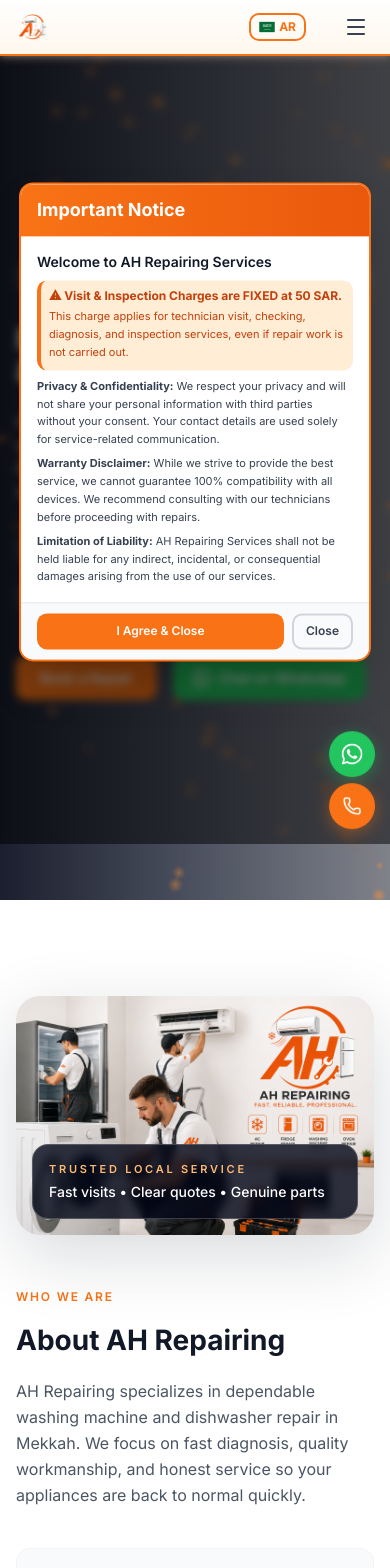
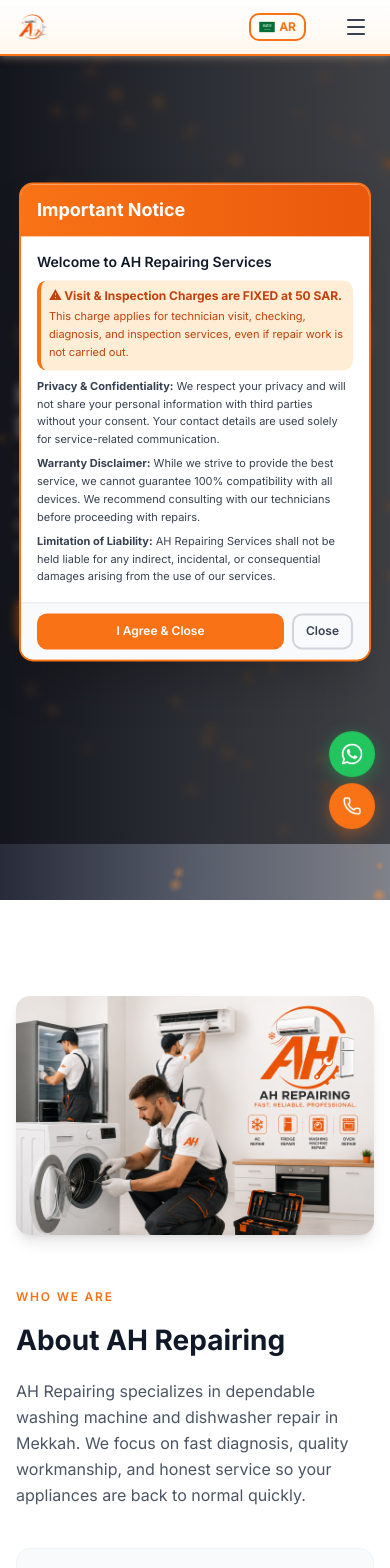
Before and after one commit to AHrepairing/ahrepairing.github.io, a React (Vite) app in the folder app/: page / in a window 390 px wide. Shown: the top 1568 px of the page. Built offline with nearby package versions, Linux system fonts and the light colour scheme.

Commit message:
new chnages applied

```diff
--- a/app/src/sections/AboutSection.tsx
+++ b/app/src/sections/AboutSection.tsx
@@ -13,15 +13,9 @@
             <img
               src="/about-image.png"
               alt="Technician repairing a smartphone"
-              className="w-full rounded-[24px] object-contain shadow-[0_20px_70px_rgba(15,23,42,0.16)]"
+              className="w-full rounded-xl object-contain shadow-lg"
               loading="lazy"
             />
-            <div className="absolute bottom-4 left-4 right-4 rounded-2xl border border-white/20 bg-slate-950/80 p-4 text-white backdrop-blur-sm">
-              <p className="text-[11px] font-semibold uppercase tracking-[0.25em] text-orange-300">
-                {t('about.badge')}
-              </p>
-              <p className="mt-1 text-sm font-medium">{t('about.badgeText')}</p>
-            </div>
           </div>
 
           {/* Content */}
--- a/app/src/sections/HeroSection.tsx
+++ b/app/src/sections/HeroSection.tsx
@@ -1,50 +1,32 @@
 import ParticleCanvas from './ParticleCanvas'
-import { Clock3, MapPin, ShieldCheck } from 'lucide-react'
 import { useTranslation } from 'react-i18next'
 
 export default function HeroSection() {
   const { t } = useTranslation()
 
-  const trustPoints = [
-    { key: 'hero.trust1', icon: ShieldCheck },
-    { key: 'hero.trust2', icon: Clock3 },
-    { key: 'hero.trust3', icon: MapPin },
-  ]
-
   return (
     <section id="home" className="relative min-h-[100dvh] overflow-hidden flex items-center">
-      <div className="absolute inset-0 bg-gradient-to-r from-slate-950/90 via-slate-900/75 to-slate-950/50" />
+      <div className="absolute inset-0 bg-gradient-to-r from-slate-950/85 via-slate-900/70 to-slate-950/50" />
 
       <div className="absolute inset-0">
         <ParticleCanvas />
       </div>
 
-      <div className="relative z-10 max-w-[1200px] mx-auto px-4 sm:px-6 lg:px-8 py-12 sm:py-20 w-full">
-        <div className="max-w-[680px]">
-          <span className="inline-flex items-center rounded-full border border-orange-400/30 bg-white/10 px-3 py-1 text-[11px] font-semibold uppercase tracking-[0.25em] text-orange-300 backdrop-blur-sm">
+      {/* Content */}
+        <div className="relative z-10 max-w-[1200px] mx-auto px-4 sm:px-6 lg:px-8 py-12 sm:py-20 w-full">
+        <div className="max-w-[600px]">
+          <span className="inline-flex items-center rounded-full border border-orange-400/30 bg-white/10 px-3 py-1.5 text-[11px] font-semibold uppercase tracking-[0.25em] text-orange-300 backdrop-blur-sm mb-5">
             <span className="mr-2 h-2 w-2 rounded-full bg-orange-400" />
             {t('hero.subtitle')}
           </span>
 
-          <h1 className="mt-6 text-white font-bold leading-[1.08]" style={{ fontSize: 'clamp(30px, 5vw, 66px)' }}>
+          <h1 className="text-white font-bold leading-[1.1]" style={{ fontSize: 'clamp(28px, 5vw, 64px)' }}>
             {t('hero.title')}
           </h1>
 
-          <p className="mt-6 text-sm sm:text-lg text-white/90 max-w-[560px] leading-relaxed">
+          <p className="mt-6 text-sm sm:text-lg text-white/90 max-w-[520px] leading-relaxed">
             {t('hero.description')}
           </p>
-
-          <div className="mt-7 flex flex-wrap gap-2.5">
-            {trustPoints.map(({ key, icon: Icon }) => (
-              <div
-                key={key}
-                className="flex items-center gap-2 rounded-full border border-white/15 bg-white/10 px-3 py-2 text-sm text-white/90 backdrop-blur-sm"
-              >
-                <Icon size={16} className="text-orange-300" />
-                <span>{t(key)}</span>
-              </div>
-            ))}
-          </div>
 
           <div className="mt-10 flex flex-wrap items-center gap-4">
             <a
--- a/app/src/sections/ServicesSection.tsx
+++ b/app/src/sections/ServicesSection.tsx
@@ -52,33 +52,21 @@
           </p>
         </div>
 
-        <div className="mt-8 flex flex-wrap justify-center gap-3">
-          {['Fast diagnosis', 'Same-day support', 'Genuine parts'].map((item) => (
-            <div
-              key={item}
-              className="rounded-full border border-orange-200 bg-orange-50 px-4 py-2 text-sm font-medium text-orange-700"
-            >
-              {item}
-            </div>
-          ))}
-        </div>
-
-        <div className="mt-10 grid gap-8 lg:grid-cols-2 lg:gap-10">
+        <div className="mt-14 grid gap-8 lg:grid-cols-2 lg:gap-10">
           {services.map((service) => {
             return (
               <div
                 key={service.titleKey}
-                className="group overflow-hidden rounded-[24px] border border-gray-200 bg-white shadow-[0_10px_40px_rgba(15,23,42,0.06)] transition-all duration-400 hover:-translate-y-2 hover:shadow-[0_22px_70px_rgba(15,23,42,0.14)]"
+                className="bg-white rounded-2xl overflow-hidden border border-gray-200 transition-all duration-400 hover:-translate-y-2 hover:shadow-[0_20px_64px_rgba(0,0,0,0.12)] hover:border-transparent group"
               >
-                <div className="relative h-56 w-full overflow-hidden bg-gray-300">
+                <div className="relative w-full h-56 overflow-hidden bg-gray-300">
                   <img
                     src={service.image}
                     alt={t(service.titleKey)}
-                    className="h-full w-full object-cover transition-transform duration-500 group-hover:scale-105"
+                    className="w-full h-full object-cover transition-transform duration-500 group-hover:scale-105"
                   />
-                  <div className="absolute inset-0 bg-gradient-to-t from-slate-950/40 via-transparent to-transparent" />
                   <div className="absolute top-4 left-4">
-                    <span className="inline-block rounded-full bg-orange-500 px-3 py-1.5 text-xs font-semibold text-white">
+                    <span className="inline-block bg-orange-500 text-white text-xs font-semibold px-3 py-1.5 rounded-full">
                       {service.category}
                     </span>
                   </div>
@@ -86,7 +74,7 @@
 
                 <div className="p-6">
                   <h3 className="text-lg font-bold text-gray-900">{t(service.titleKey)}</h3>
-                  <p className="mt-2 text-sm leading-relaxed text-gray-600">{t(service.descKey)}</p>
+                  <p className="mt-2 text-sm text-gray-600 leading-relaxed">{t(service.descKey)}</p>
                 </div>
               </div>
             )
```
